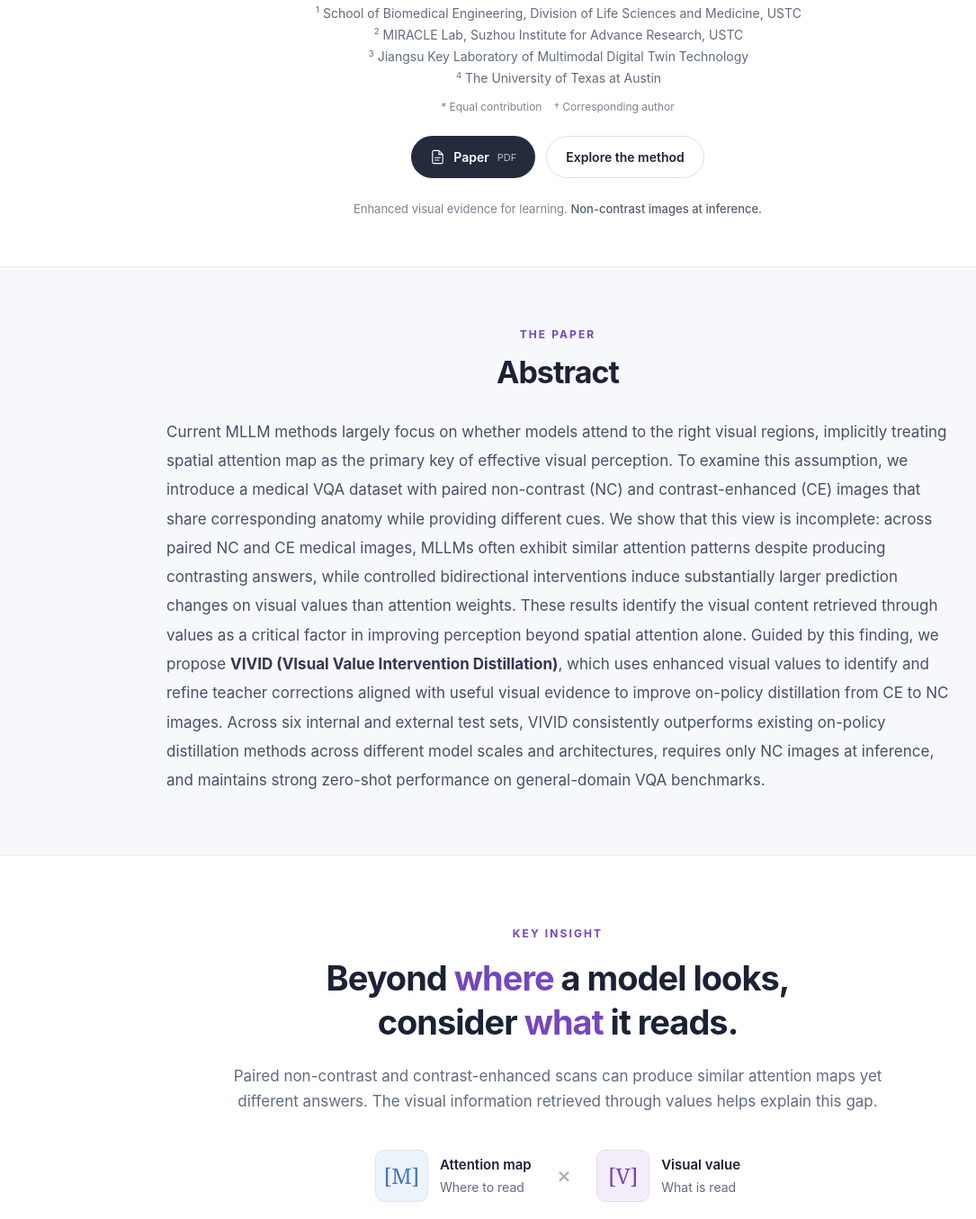
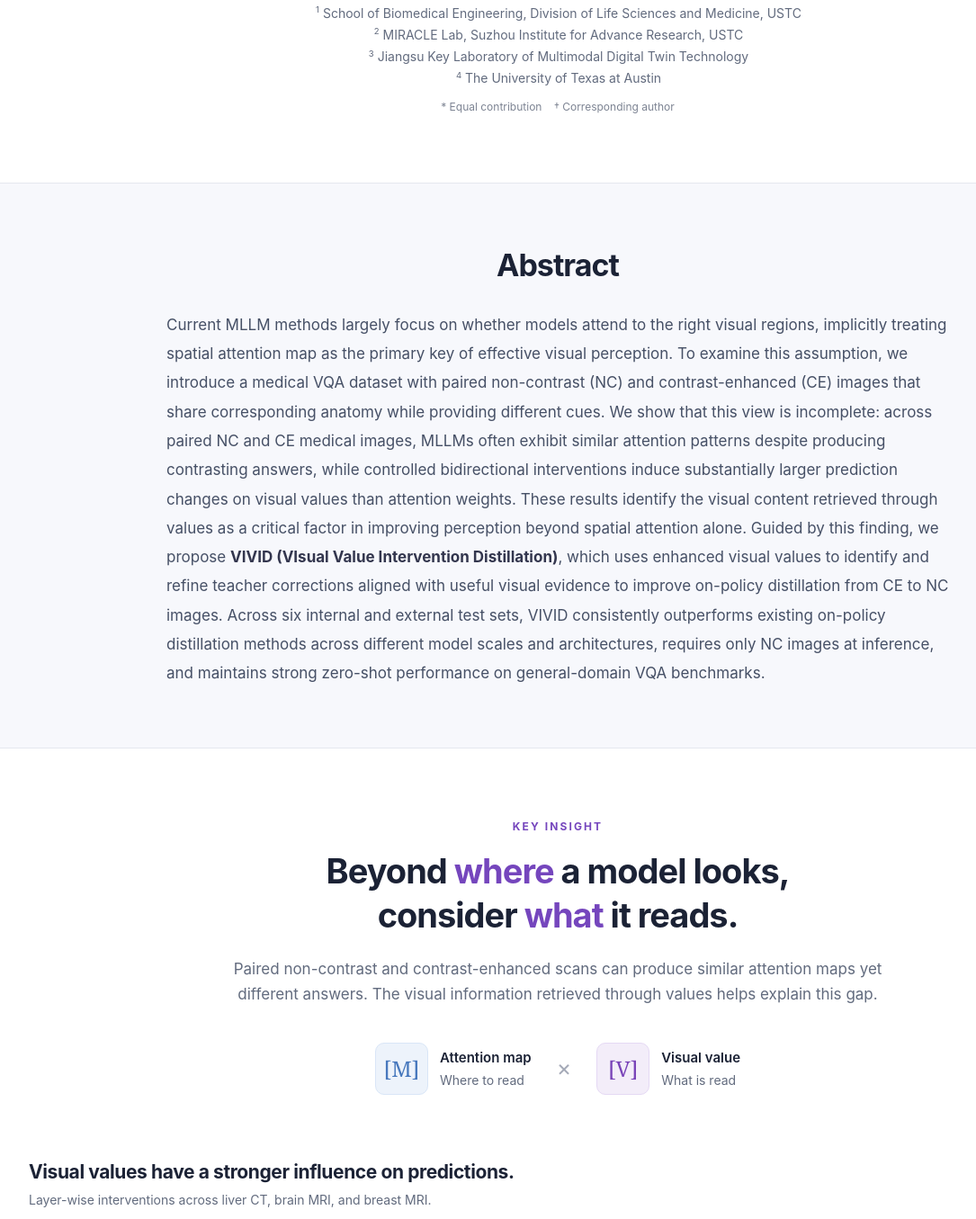
Before and after one commit to qiuzyc/VIVID, a plain HTML site: page index.html in a window 1280 px wide. Shown: the part 515-1870 px from the top of the page at 90% size, without its empty margins (20-1105 px from the left). Drawn offline with Linux system fonts and the light colour scheme.

Commit message:
Update index.html

```diff
--- a/index.html
+++ b/index.html
@@ -38,15 +38,10 @@
         <p><sup>4</sup> The University of Texas at Austin</p>
       </div>
       <p class="author-notes">* Equal contribution &nbsp;&nbsp; † Corresponding author</p>
-      <div class="hero-actions">
-        <a class="button primary" href="assets/paper.pdf" target="_blank" rel="noopener"><svg viewBox="0 0 24 24" aria-hidden="true"><path d="M14 2H6a2 2 0 0 0-2 2v16a2 2 0 0 0 2 2h12a2 2 0 0 0 2-2V8zM14 2v6h6M8 13h8M8 17h6"/></svg>Paper <span class="button-detail">PDF</span></a>
-        <a class="button secondary" href="#method">Explore the method</a>
-      </div>
-      <p class="hero-footnote">Enhanced visual evidence for learning. <strong>Non-contrast images at inference.</strong></p>
     </section>
 
     <section class="abstract-section" id="abstract" aria-labelledby="abstract-title">
-      <div class="section-heading"><span class="section-label">THE PAPER</span><h2 id="abstract-title">Abstract</h2></div>
+      <div class="section-heading"><h2 id="abstract-title">Abstract</h2></div>
       <div class="abstract-text">
         <p>Current MLLM methods largely focus on whether models attend to the right visual regions, implicitly treating spatial attention map as the primary key of effective visual perception. To examine this assumption, we introduce a medical VQA dataset with paired non-contrast (NC) and contrast-enhanced (CE) images that share corresponding anatomy while providing different cues. We show that this view is incomplete: across paired NC and CE medical images, MLLMs often exhibit similar attention patterns despite producing contrasting answers, while controlled bidirectional interventions induce substantially larger prediction changes on visual values than attention weights. These results identify the visual content retrieved through values as a critical factor in improving perception beyond spatial attention alone. Guided by this finding, we propose <strong>VIVID (VIsual Value Intervention Distillation)</strong>, which uses enhanced visual values to identify and refine teacher corrections aligned with useful visual evidence to improve on-policy distillation from CE to NC images. Across six internal and external test sets, VIVID consistently outperforms existing on-policy distillation methods across different model scales and architectures, requires only NC images at inference, and maintains strong zero-shot performance on general-domain VQA benchmarks.</p>
       </div>
@@ -63,7 +58,7 @@
           <div><span class="concept-symbol value-symbol">[V]</span><span><strong>Visual value</strong><small>What is read</small></span></div>
         </div>
       </div>
-      <div class="figure-heading"><div><h3>Visual values have a stronger influence on predictions.</h3><p>Layer-wise interventions across liver CT, brain MRI, and breast MRI.</p></div><a class="text-link" href="assets/layerwise.pdf" target="_blank" rel="noopener">Original PDF</a></div>
+      <div class="figure-heading"><div><h3>Visual values have a stronger influence on predictions.</h3><p>Layer-wise interventions across liver CT, brain MRI, and breast MRI.</p></div></div>
       <figure>
         <button class="figure-button" type="button" data-image="assets/layerwise.png" data-title="Layer-wise visual value and attention map interventions" aria-label="Enlarge the layer-wise intervention results"><img src="assets/layerwise.png" width="2600" height="989" alt="Layer-wise changes in answer probability and accuracy for Qwen3-VL-4B and MedGemma-4B on liver CT, brain MRI, and breast MRI. Curves compare CE attention maps, CE visual values, and visual value transfer with 25% or 50% attention noise." loading="lazy"><span class="zoom-hint"><svg viewBox="0 0 24 24" aria-hidden="true"><circle cx="10.5" cy="10.5" r="6.5"/><path d="m16 16 5 5M10.5 7.5v6M7.5 10.5h6"/></svg>Enlarge</span></button>
         <figcaption>Replacing NC visual values with CE values produces larger changes than replacing attention weights at influential decoder layers. Value transfer remains beneficial under attention perturbations. Results are shown for Qwen3-VL-4B and MedGemma-4B; changes are in percentage points.</figcaption>
```
